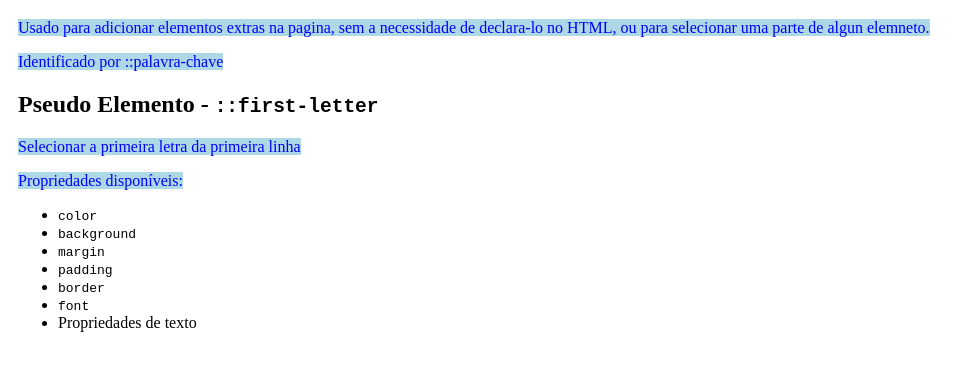
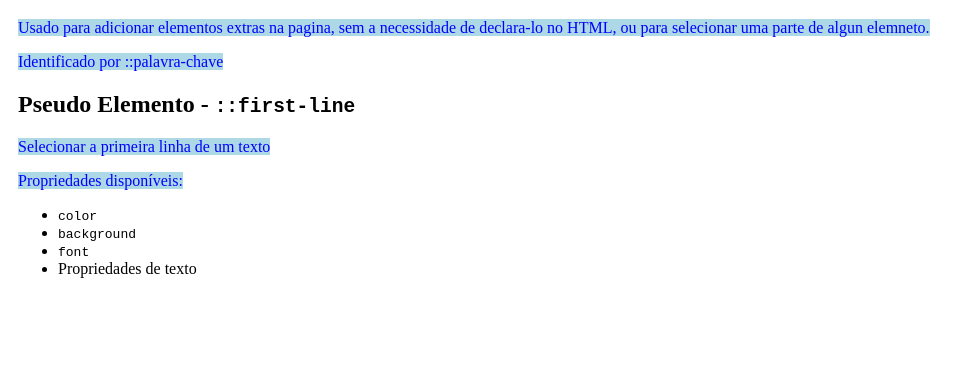
Before and after one commit to alanrochagomes/pseudo-elementos-e-pseudo-classes, a plain HTML site: page First-Line/index.html in a window 1280 px wide. Shown: the part 79-450 px from the top of the page, without its empty margins (0-975 px from the left). Drawn offline with Linux system fonts and the light colour scheme.

Commit message:
Update no `HTML`

```diff
--- a/First-Line/index.html
+++ b/First-Line/index.html
@@ -14,15 +14,12 @@
     </p>
     <p>Identificado por ::palavra-chave</p>
 
-    <h2>Pseudo Elemento - <code>::first-letter</code></h2>
-    <p>Selecionar a primeira letra da primeira linha</p>
+    <h2>Pseudo Elemento - <code>::first-line</code></h2>
+    <p>Selecionar a primeira linha de um texto</p>
     <p>Propriedades disponíveis:</p>
     <ul>
       <li><code>color</code></li>
       <li><code>background</code></li>
-      <li><code>margin</code></li>
-      <li><code>padding</code></li>
-      <li><code>border</code></li>
       <li><code>font</code></li>
       <li>Propriedades de texto</li>
     </ul>
```
